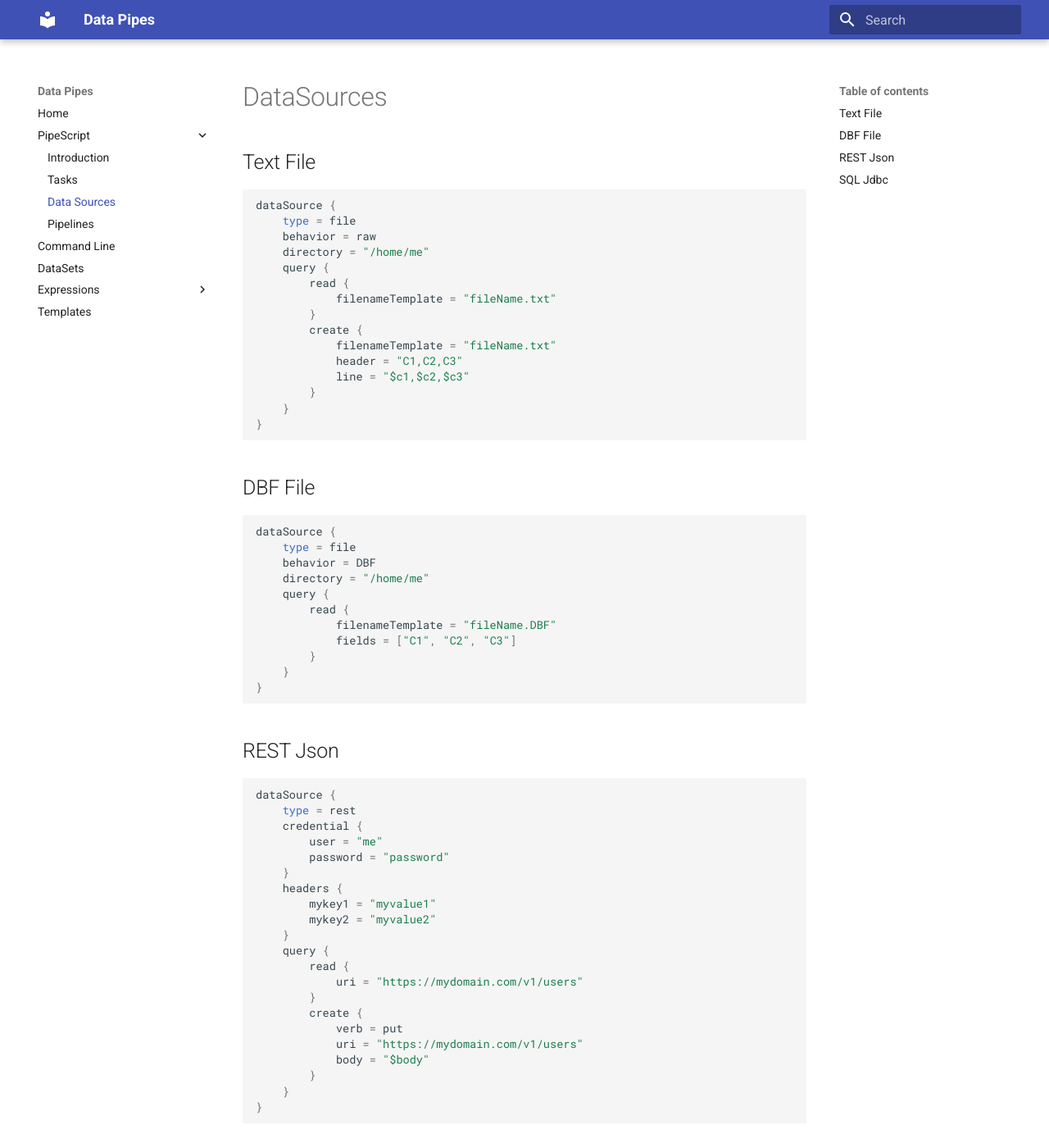
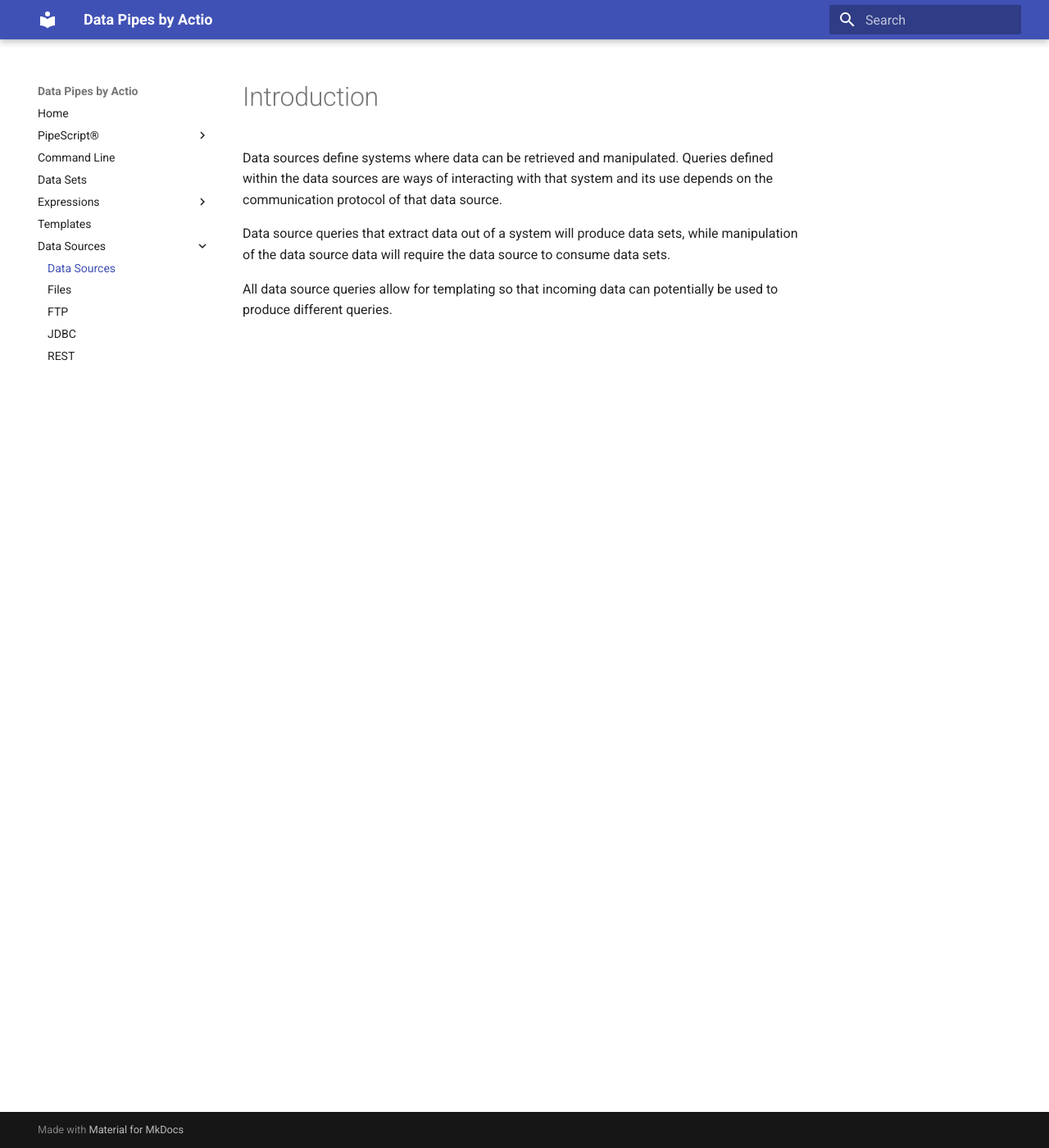
Before and after one commit to ActioPtyLtd/DataPipesDocs, an MkDocs documentation site: the page built from docs/datasources.md, in a window 1280 px wide and 1400 px high. Shown: the whole window at 82% size. Built offline with MkDocs 1.6.1 and Material for MkDocs 9.7.7, drawn with Linux system fonts in a browser that asks for light colours; old or Windows-style settings are respelled for this version of MkDocs; some of the changed text lies outside the part shown.

Commit message:
data sources added

````diff
--- a/docs/datasources.md
+++ b/docs/datasources.md
@@ -1,84 +1,7 @@
-# DataSources
+# Introduction
 
-## Text File
+Data sources define systems where data can be retrieved and manipulated. Queries defined within the data sources are ways of interacting with that system and its use depends on the communication protocol of that data source.
 
-```HOCON
+Data source queries that extract data out of a system will produce data sets, while manipulation of the data source data will require the data source to consume data sets.
 
-dataSource {
-    type = file
-    behavior = raw
-    directory = "/home/me"
-    query {
-        read {
-            filenameTemplate = "fileName.txt"
-        }
-        create {
-            filenameTemplate = "fileName.txt"
-            header = "C1,C2,C3"
-            line = "$c1,$c2,$c3"
-        }
-    }
-}
-
-```
-
-## DBF File
-
-```HOCON
-
-dataSource {
-    type = file
-    behavior = DBF
-    directory = "/home/me"
-    query {
-        read {
-            filenameTemplate = "fileName.DBF"
-            fields = ["C1", "C2", "C3"]
-        }
-    }
-}
-
-```
-
-## REST Json
-
-```HOCON
-
-dataSource {
-    type = rest
-    credential {
-        user = "me"
-        password = "password"
-    }
-    headers {
-        mykey1 = "myvalue1"
-        mykey2 = "myvalue2"
-    }
-    query {
-        read {
-            uri = "https://mydomain.com/v1/users"
-        }
-        create {
-            verb = put
-            uri = "https://mydomain.com/v1/users"
-            body = "$body"
-        }
-    }
-}
-
-```
-
-## SQL Jdbc
-
-```HOCON
-
-dataSource {
-        type = sql
-        connect = "jdbc:postgresql://localhost/my_db?user=me&password=password"
-        query {
-            read = "select c1,c2 from T1"
-            create = "insert into T1 values ($v1,$v2)"
-        }
-}
-
-```
+All data source queries allow for templating so that incoming data can potentially be used to produce different queries.
--- a/docs/index.md
+++ b/docs/index.md
@@ -1 +1 @@
-# Welcome to Data Pipes
+# Welcome to Data Pipes by Actio
--- a/mkdocs.yml
+++ b/mkdocs.yml
@@ -1,4 +1,4 @@
-site_name: Data Pipes
+site_name: Data Pipes by Actio
 theme: 'material'
 
 markdown_extensions:
@@ -7,16 +7,22 @@ markdown_extensions:
 
 pages:
     - Home: index.md
-    - PipeScript:
+    - PipeScript®:
       - Introduction: configuration.md
       - Tasks: tasks.md
       - Data Sources: datasources.md
       - Pipelines: pipelines.md
     - Command Line: commandline.md
-    - DataSets: datasets.md
+    - Data Sets: datasets.md
     - Expressions:
       - Selection: selection.md
       - Operators: operators.md
       - Functions: functions.md
       - Conditionals: conditionals.md
     - Templates: templates.md
+    - Data Sources:
+      - Introduction: datasources.md
+      - Files: datasource_file.md
+      - FTP: datasource_ftp.md
+      - JDBC: datasource_jdbc.md
+      - REST: datasource_rest.md
````
Also changed, not shown: docs/datasource_file.md (added, +62 -0 lines), docs/datasource_ftp.md (added, +21 -0 lines), docs/datasource_jdbc.md (added, +15 -0 lines), docs/datasource_rest.md (added, +28 -0 lines).
